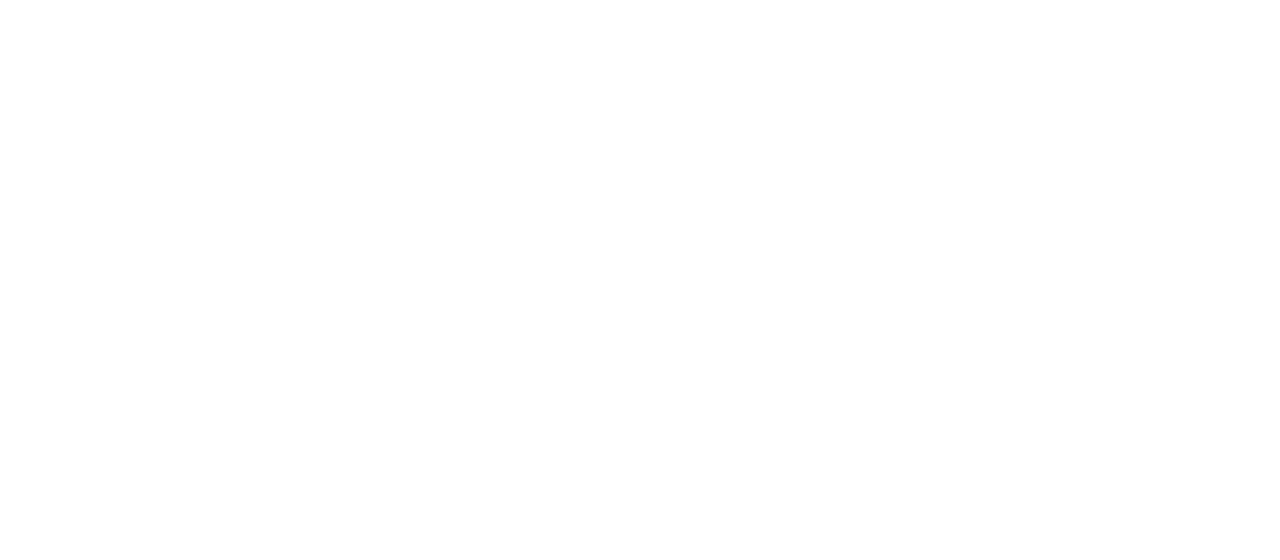
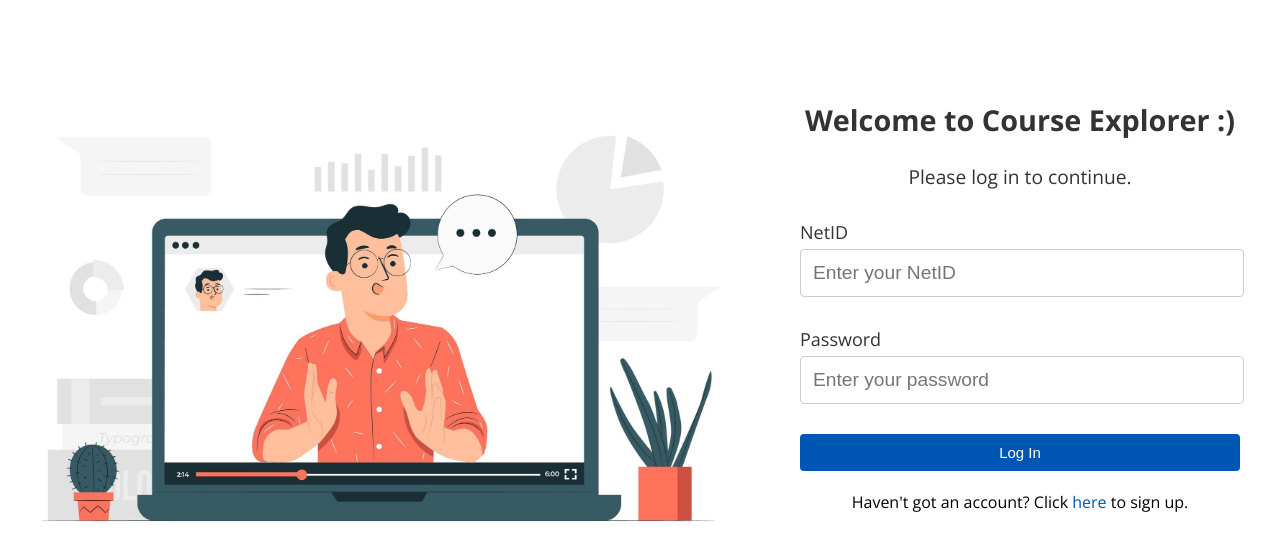
Before and after one commit to shuocheng233/Course-Explorer, a React (Create React App) app in the folder frontend/: page /login in a window 1280 px wide. Before the commit this address had no page. Shown: the top 560 px of the page. Built offline with nearby package versions, Linux system fonts and the light colour scheme.

Commit message:
add login page with styled form and image

```diff
--- a/frontend/public/index.html
+++ b/frontend/public/index.html
@@ -15,6 +15,9 @@
       user's mobile device or desktop. See https://developers.google.com/web/fundamentals/web-app-manifest/
     -->
     <link rel="manifest" href="%PUBLIC_URL%/manifest.json" />
+    <link rel="preconnect" href="https://fonts.googleapis.com">
+    <link rel="preconnect" href="https://fonts.gstatic.com" crossorigin>
+    <link href="https://fonts.googleapis.com/css2?family=Open+Sans:ital,wght@0,300..800;1,300..800&display=swap" rel="stylesheet">
     <!--
       Notice the use of %PUBLIC_URL% in the tags above.
       It will be replaced with the URL of the `public` folder during the build.
--- a/frontend/src/App.css
+++ b/frontend/src/App.css
@@ -1,38 +1,11 @@
-.App {
-  text-align: center;
+body, html, #root, #app, #app>div {
+    margin: 0;
+    padding: 0;
+    height: 100%;
+    width: 100%;
+    overflow-x: hidden;
 }
 
-.App-logo {
-  height: 40vmin;
-  pointer-events: none;
+body {
+  font-family: "Open Sans", sans-serif;
 }
-
-@media (prefers-reduced-motion: no-preference) {
-  .App-logo {
-    animation: App-logo-spin infinite 20s linear;
-  }
-}
-
-.App-header {
-  background-color: #282c34;
-  min-height: 100vh;
-  display: flex;
-  flex-direction: column;
-  align-items: center;
-  justify-content: center;
-  font-size: calc(10px + 2vmin);
-  color: white;
-}
-
-.App-link {
-  color: #61dafb;
-}
-
-@keyframes App-logo-spin {
-  from {
-    transform: rotate(0deg);
-  }
-  to {
-    transform: rotate(360deg);
-  }
-}
--- a/frontend/src/App.js
+++ b/frontend/src/App.js
@@ -1,7 +1,8 @@
-import './App.css';
-import { Routes, Route, BrowserRouter } from 'react-router-dom'
+import { Routes, Route, BrowserRouter, Navigate } from 'react-router-dom'
 import UsersList from './components/UsersList'
 import HomePage from './components/home/HomePage';
+import LoginPage from './components/login/LoginPage';
+import './App.css'
 
 function App() {
   const BASE_URL = "http://127.0.0.1"
@@ -11,8 +12,10 @@ function App() {
   return (
     <BrowserRouter>
       <Routes>
-        <Route path="/" element={<HomePage />} />
+        {/* <Route path="/" element={<HomePage />} /> */}
+        <Route path="/" element={<Navigate replace to="/login" />} />
         <Route path="/users" element={<UsersList url={apiUrl} />} />
+        <Route path="/login" element ={<LoginPage />} />
       </Routes>
     </BrowserRouter>
   );
--- /dev/null
+++ b/frontend/src/components/login/Login.js
@@ -0,0 +1,99 @@
+import React, { useState } from 'react'
+import { useNavigate } from 'react-router-dom'
+import API_URLS from '../../config/config'
+
+const Login = () => {
+    const [netID, setNetID] = useState("")
+    const [password, setPassword] = useState("")
+    const [loading, setLoading] = useState(false)
+    const [error, setError] = useState("") // state to hold login errors
+    const navigate = useNavigate()
+
+    // update netID state on user input
+    const handleNetIDChange = (e) => {
+        setNetID(e.target.value)
+    }
+
+    // update password state on user input
+    const handlePasswordChange = (e) => {
+        setPassword(e.target.value)
+    }
+
+    // handle form submission for login
+    const handleSubmit = async (e) => {
+        e.preventDefault()
+        setLoading(true)
+
+        try {
+            const res = await fetch(API_URLS.login, {
+                method: 'POST',
+                headers: {
+                    'Content-Type': 'application/json'
+                },
+                body: JSON.stringify({ netID, password })
+            })
+
+            setLoading(false)
+
+            if (res.ok) {
+                setError("")
+                const data = await res.json()
+                navigate('/home') // navigate to home page on successful login
+
+            } else {
+                if (res.status === 401) {
+                    setError("Incorrect username or password. Please try again.")
+                } else {
+                    setError("An error occurred. Please try again later.")
+                }
+            }
+        } catch (error) {
+            setLoading(false)
+            setError("Network error. Please check your connection and try again.")
+        }
+    }
+
+    return (
+        <form onSubmit={handleSubmit}>
+            <div className="welcome-message">
+                <h2>Welcome to Course Explorer :)</h2>
+                <p>Please log in to continue.</p>
+            </div>
+            <div className="form-group">
+                <label htmlFor="netID" className="form-label">NetID</label>
+                <input
+                    type="text"
+                    id="netID"
+                    name="netID"
+                    value={netID}
+                    onChange={handleNetIDChange}
+                    placeholder="Enter your NetID"
+                    required
+                />
+            </div>
+            <div className="form-group">
+                <label htmlFor="password" className="form-label">Password</label>
+                <input
+                    type="password"
+                    id="password"
+                    name="password"
+                    value={password}
+                    onChange={handlePasswordChange}
+                    placeholder="Enter your password"
+                    required
+                />
+            </div>
+            {error && <div className="error">{error}</div>}
+            <button type="submit" className="btn" disabled={loading}>
+                {loading ? 'Logging in...' : 'Log In'}
+            </button>
+            <div className="signup-prompt">
+                <span>Haven't got an account? Click </span>
+                <a href="/signup">here</a>
+                <span> to sign up.</span>
+            </div>
+        </form>
+    )
+}
+
+export default Login
--- /dev/null
+++ b/frontend/src/components/login/LoginPage.css
@@ -0,0 +1,109 @@
+.container {
+    display: flex;
+    width: 100%;
+    height: 100%;
+}
+
+.left-box, .right-box {
+    height: 100%;
+    padding: 20px;
+    align-items: center;
+}
+
+.left-box {
+    flex: 60%;
+}
+
+.right-box {
+    display: flex;
+    width: 50% !important;
+    flex: 40%;
+    align-items: center;
+    justify-content: center;
+    height: 100%;
+}
+
+img {
+    width: 100%;
+    height: auto;
+    margin-top: 10%;
+}
+
+.welcome-message {
+    text-align: center;
+    margin-bottom: 30px;
+    color: #333;
+}
+
+.welcome-message h2 {
+    margin-top: 0;
+    font-size: 1.8em;
+}
+
+.welcome-message p {
+    font-size: 1.2em;
+    margin-top: 5px;
+}
+
+form {
+    padding: 20px;
+    width: 100%;
+    height: 80%;
+}
+
+.form-group {
+    margin-bottom: 30px;
+}
+
+.form-label {
+    display: block;
+    margin-bottom: 5px;
+    font-size: 18px;
+    color: #333;
+}
+
+/* Input field styling */
+input[type="text"],
+input[type="password"] {
+    width: 95%;
+    padding: 12px;
+    font-size: 1.2em;
+    border: 1px solid #ccc;
+    border-radius: 4px;
+}
+
+/* Button styling */
+.btn {
+    background-color: #0056b3;
+    color: white;
+    padding: 10px 15px;
+    font-size: 15px;
+    border: none;
+    border-radius: 4px;
+    cursor: pointer;
+    width: 100%;
+    display: block;
+}
+
+.btn:hover {
+    background-color: #004494;
+}
+
+.error {
+    color: #ff0000;
+    margin: 10px 0;
+}
+
+.signup-prompt {
+    text-align: center;
+    margin-top: 20px;
+}
+
+.signup-prompt a {
+    color: #0056b3;
+    text-decoration: none;
+}
+
+.signup-prompt a:hover {
+    text-decoration: underline;
+}
--- /dev/null
+++ b/frontend/src/components/login/LoginPage.js
@@ -0,0 +1,18 @@
+import React from 'react'
+import Login from './Login'
+import './LoginPage.css'
+
+const LoginPage = () => {
+    return (
+        <div className="container">
+            <div className="left-box">
+                <img src="/background.jpeg" alt="Course Explorer" />
+            </div>
+            <div className="right-box">
+                {<Login />}
+            </div>
+        </div>
+    )
+}
+
+export default LoginPage
--- /dev/null
+++ b/frontend/src/config/config.js
@@ -0,0 +1,5 @@
+const API_URLS = {
+    login: '/api/login', // Endpoint for user login requests
+}
+
+export default API_URLS
--- a/frontend/src/index.css
+++ /dev/null
@@ -1,13 +0,0 @@
-body {
-  margin: 0;
-  font-family: -apple-system, BlinkMacSystemFont, 'Segoe UI', 'Roboto', 'Oxygen',
-    'Ubuntu', 'Cantarell', 'Fira Sans', 'Droid Sans', 'Helvetica Neue',
-    sans-serif;
-  -webkit-font-smoothing: antialiased;
-  -moz-osx-font-smoothing: grayscale;
-}
-
-code {
-  font-family: source-code-pro, Menlo, Monaco, Consolas, 'Courier New',
-    monospace;
-}
--- a/frontend/src/index.js
+++ b/frontend/src/index.js
@@ -1,6 +1,5 @@
 import React from 'react';
 import ReactDOM from 'react-dom/client';
-import './index.css';
 import App from './App';
 
 const root = ReactDOM.createRoot(document.getElementById('root'));
```
Also changed, not shown: frontend/public/background.jpeg (added).
